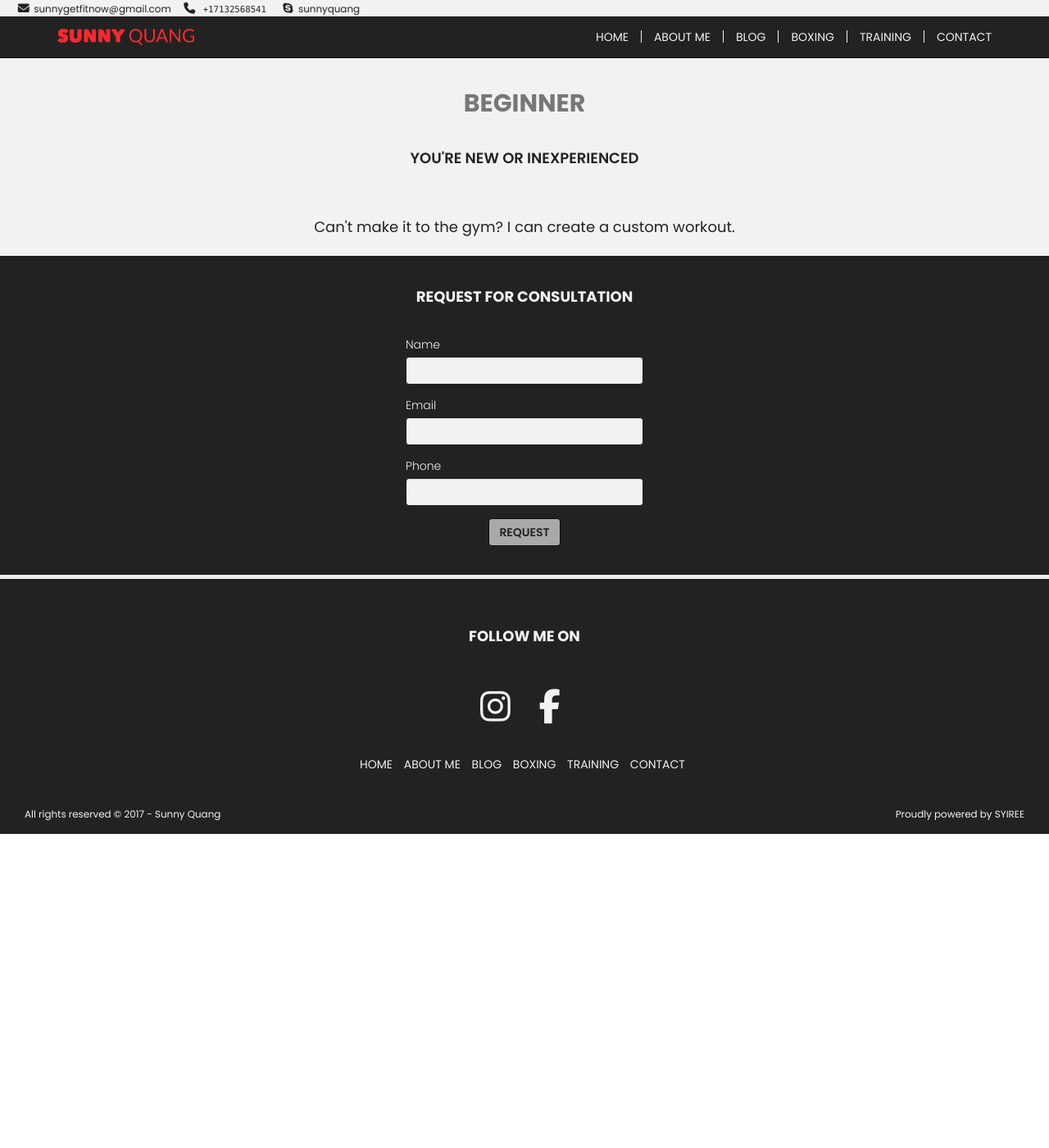
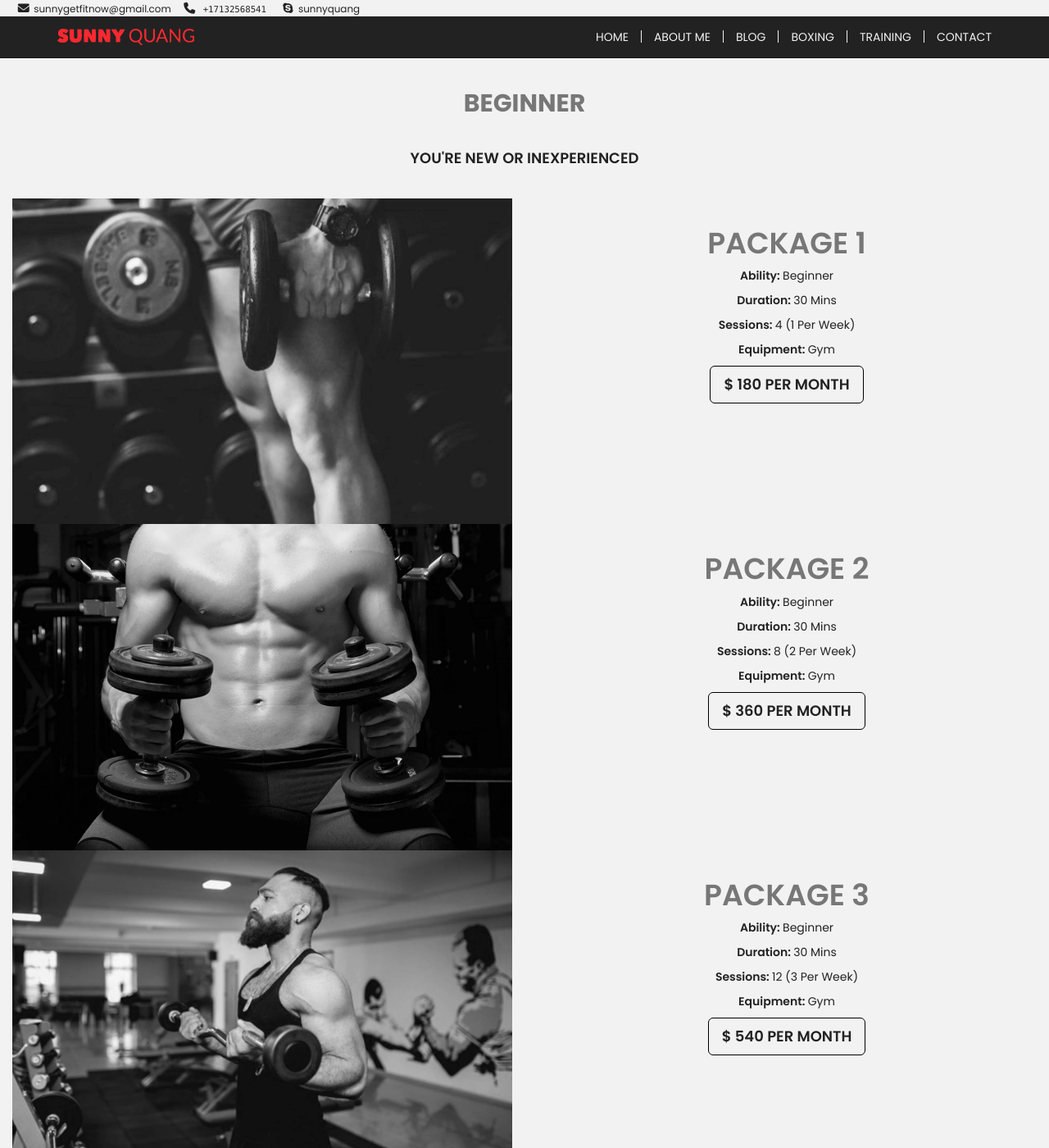
Before and after one commit to sunnyquang/sunnyquang.github.io, a Jekyll site: the page built from training/beginner.html, in a window 1280 px wide and 1400 px high. Shown: the whole window at 82% size. Built offline with Jekyll 4.4.1, drawn with Linux system fonts in a browser that asks for light colours; nearby versions of some CDN libraries; comment, search, counter and statistics services are not loaded; some of the changed lines change nothing that is shown.

Commit message:
minor fix

```diff
--- a/_config.yml
+++ b/_config.yml
@@ -47,7 +47,8 @@
   training:
     levels:
       advance:
-        level:
+        link: /training/advance.html
+        packages:
         - duration: 60
           equipment: [gym]
           image: {src: /assets/img/training/thumbnails/advance/1.jpg}
@@ -66,10 +67,10 @@
           name: Package 3
           price: 900
           sessions: 12
-        link: /training/advance.html
         tagline: Fitness beyond Limits
       beginner:
-        level:
+        link: /training/beginner.html
+        packages:
         - duration: 30
           equipment: [gym]
           image: {src: /assets/img/training/thumbnails/beginner/1.jpg}
@@ -88,10 +89,10 @@
           name: Package 3
           price: 540
           sessions: 12
-        link: /training/beginner.html
         tagline: Unlock your Potential
       intermediate:
-        level:
+        link: /training/intermediate.html
+        packages:
         - duration: 45
           equipment: [gym]
           image: {src: /assets/img/training/thumbnails/intermediate/1.jpg}
@@ -109,7 +110,6 @@
           name: Package 3
           price: 720
           sessions: 12
-        link: /training/intermediate.html
         tagline: Experience the Power of Transformation
 description: ''
 environment: development
```
Also changed, not shown: build/config.py.
